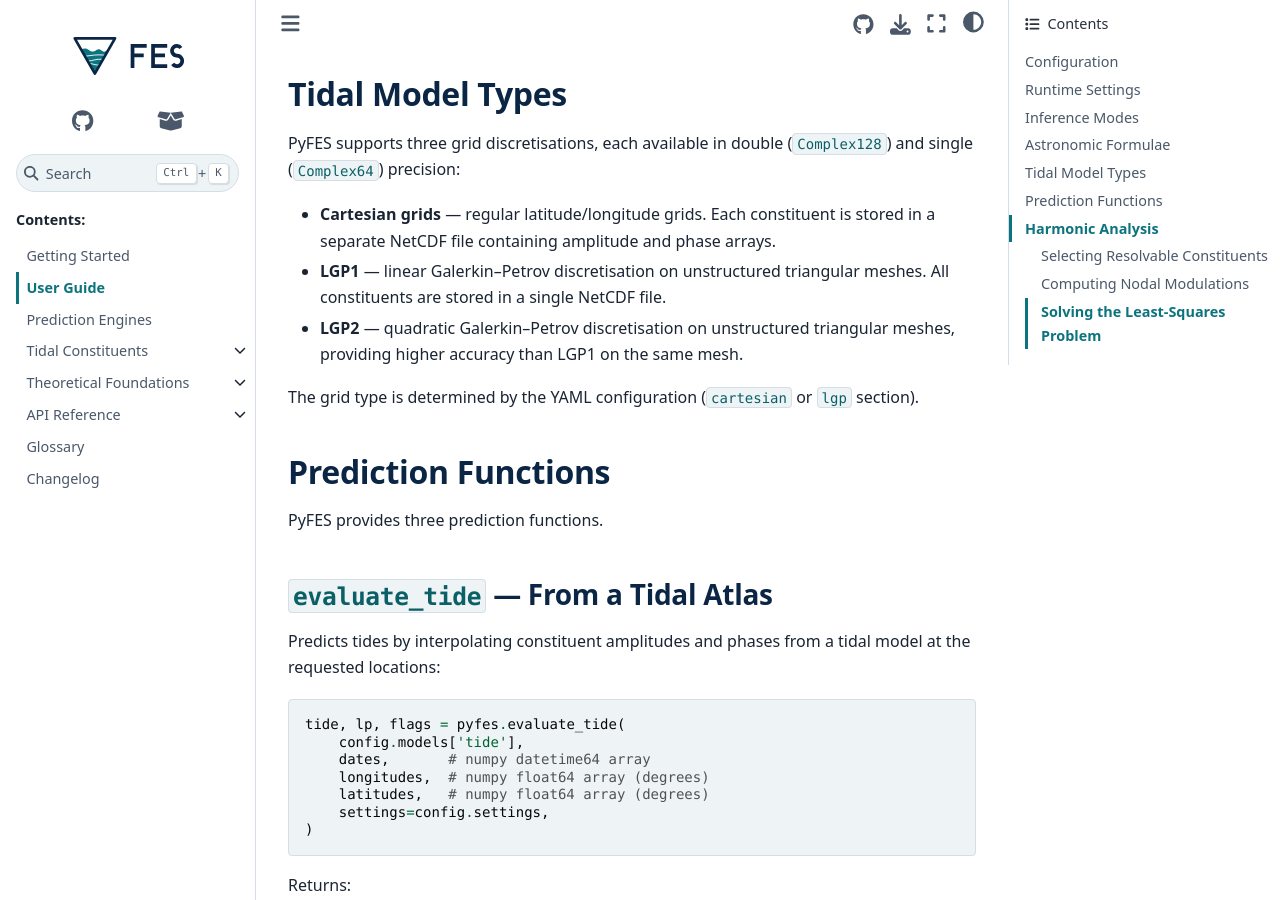
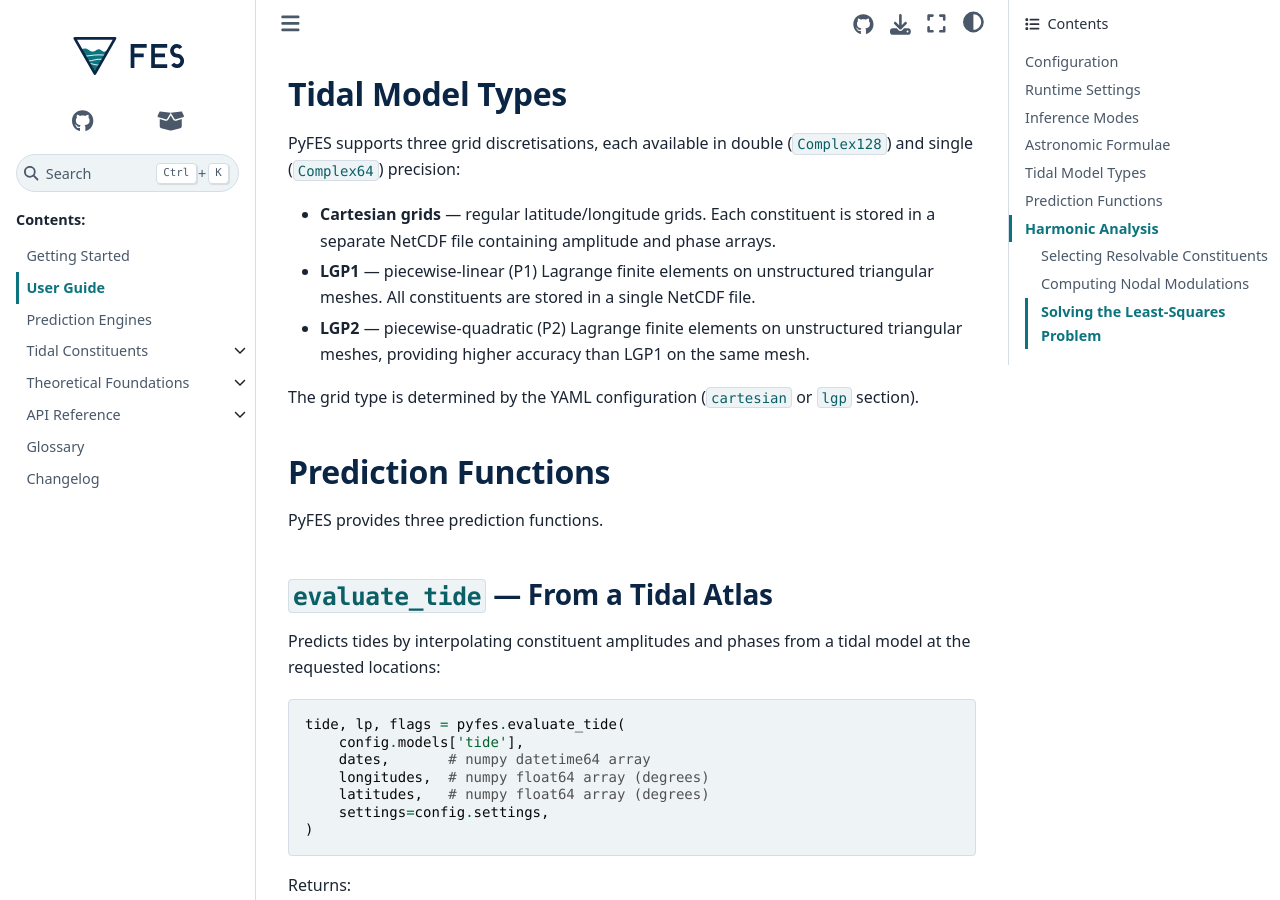
Before and after one commit to CNES/aviso-fes, a Sphinx documentation site: the page built from docs/source/user_guide.rst, in a window 1280 px wide and 900 px high, scrolled down 5738 px. Built offline with Sphinx 7.4.7 and the Sphinx Book theme 1.1.4, drawn with Linux system fonts in a browser that asks for light colours; pages that are not in the unit, such as notebooks, are missing from menus; the version number could not be read and is left out.

Commit message:
docs: name the LGP elements and cite the FES2022 paper as in review

```diff
--- a/docs/source/index.rst
+++ b/docs/source/index.rst
@@ -20,7 +20,7 @@ the Earth with the harmonic method, from global tidal atlases such as FES2022
 FES2022 distribution; the FES2022 tidal solution itself is described in the
 `handbook
 <https://www.aviso.altimetry.fr/fileadmin/documents/data/tools/hdbk_FES2022.pdf>`_
-and in the paper (Lyard et al. 2024).
+and in the paper (Lyard et al., 2025, in review).
 
 The atlases are not shipped with PyFES: download FES2022 from the `AVISO
 <https://www.aviso.altimetry.fr/en/data/products/auxiliary-products/global-tide-fes.html>`_
--- a/docs/source/user_guide.rst
+++ b/docs/source/user_guide.rst
@@ -319,10 +319,10 @@ PyFES supports three grid discretisations, each available in double
 
 * **Cartesian grids** — regular latitude/longitude grids. Each constituent is
   stored in a separate NetCDF file containing amplitude and phase arrays.
-* **LGP1** — linear Galerkin--Petrov discretisation on unstructured triangular
-  meshes. All constituents are stored in a single NetCDF file.
-* **LGP2** — quadratic Galerkin--Petrov discretisation on unstructured triangular
-  meshes, providing higher accuracy than LGP1 on the same mesh.
+* **LGP1** — piecewise-linear (P1) Lagrange finite elements on unstructured
+  triangular meshes. All constituents are stored in a single NetCDF file.
+* **LGP2** — piecewise-quadratic (P2) Lagrange finite elements on unstructured
+  triangular meshes, providing higher accuracy than LGP1 on the same mesh.
 
 The grid type is determined by the YAML configuration (``cartesian`` or ``lgp``
 section).
```
Also changed, not shown: README.md (+1 -1 lines).
